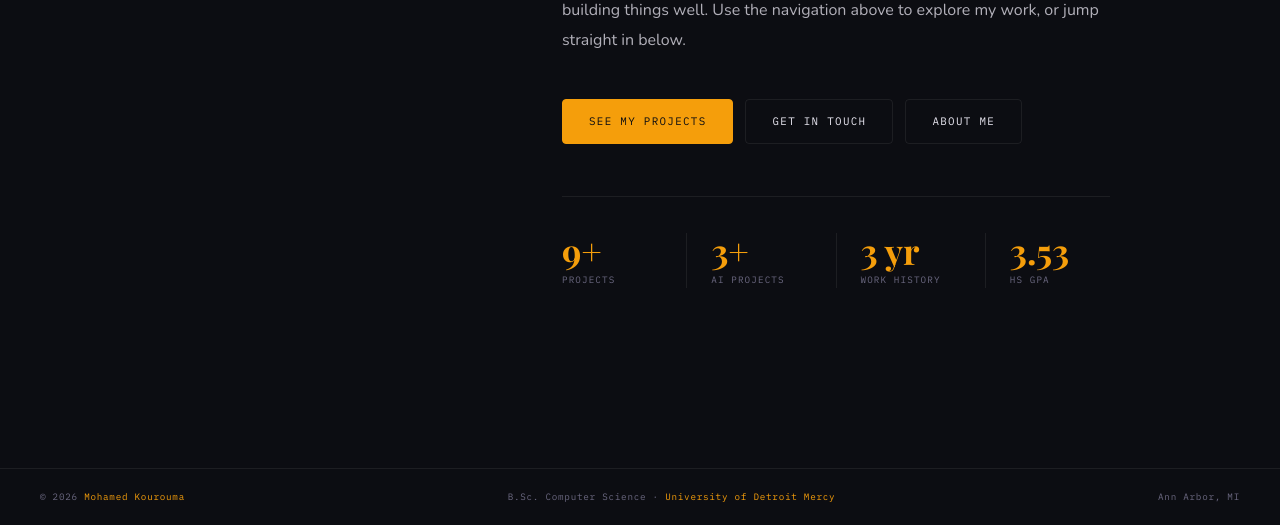
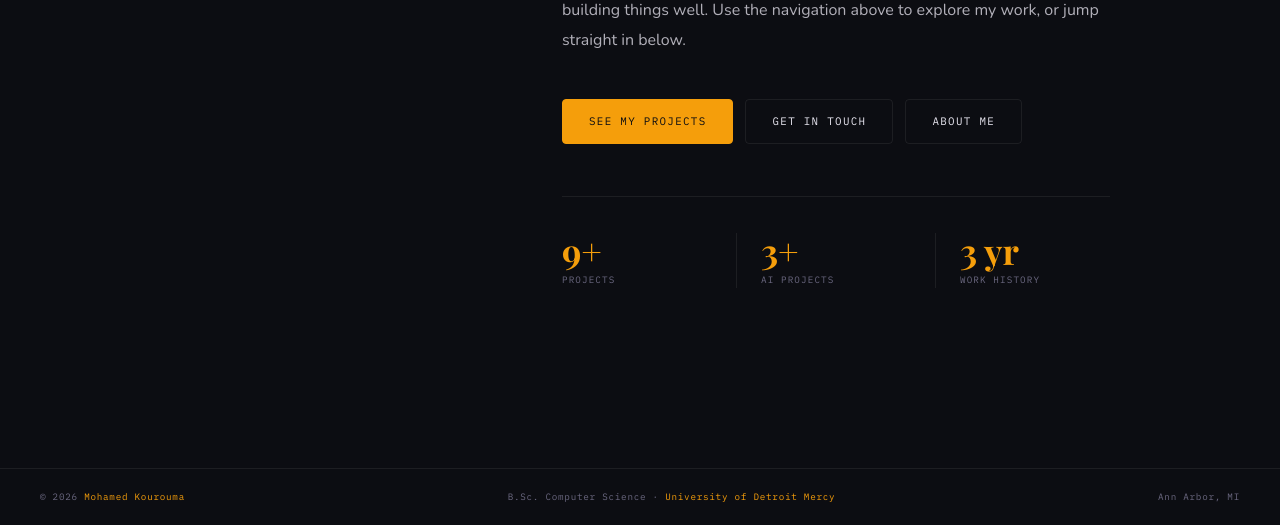
Before and after one commit to MohamedK14/MohamedK14.github.io, a plain HTML site: page index.html in a window 1280 px wide. Shown: the part 975-1500 px from the top of the page. Drawn offline with nearby package versions, Linux system fonts and the light colour scheme; a web font is replaced by a local one.

Commit message:
Comment out HS GPA in stats section
Comment out the HS GPA section in the stats.

```diff
--- a/index.html
+++ b/index.html
@@ -264,7 +264,8 @@
             <div class="hst"><div class="hst-n">9+</div><div class="hst-l">Projects</div></div>
             <div class="hst"><div class="hst-n">3+</div><div class="hst-l">AI Projects</div></div>
             <div class="hst"><div class="hst-n">3 yr</div><div class="hst-l">Work History</div></div>
-            <div class="hst"><div class="hst-n">3.53</div><div class="hst-l">HS GPA</div></div>
+            <!-- <div class="hst"><div class="hst-n">3.53</div><div class="hst-l">HS GPA</div></div> -->
+
           </div>
 
         </div>
```
